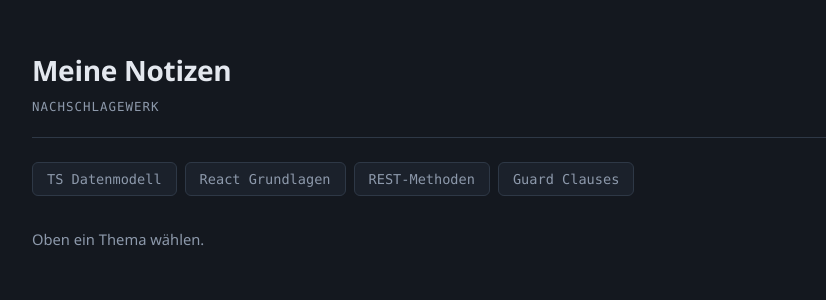
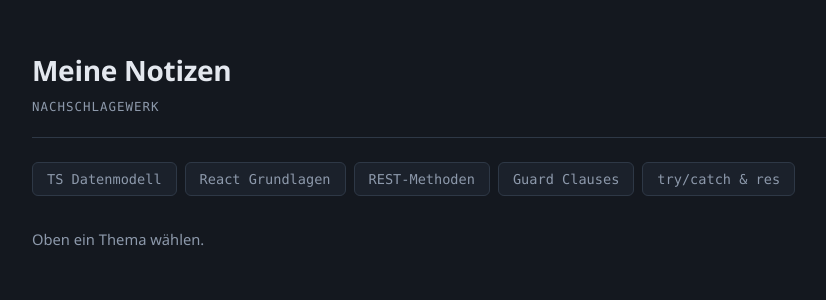
Before and after one commit to Alexander-Bartmann/lernen, a React (Vite) app in the folder notizen/: page / in a window 1280 px wide. Shown: the top 300 px of the page, without its empty margins (210-1036 px from the left). Built offline with nearby package versions, Linux system fonts and the light colour scheme.

Commit message:
Add new topic on try/catch and response handling with detailed entries

```diff
--- a/notizen/src/data/topics.ts
+++ b/notizen/src/data/topics.ts
@@ -241,4 +241,68 @@ export const topics: Topic[] = [
       },
     ],
   },
+  {
+    id: "5",
+    title: "try/catch & res",
+    layout: "liste",
+    entries: [
+      {
+        label: "Guard vs try/catch",
+        description:
+          "Guard Clause fängt ERWARTETE Fehler (ID fehlt, nicht eingeloggt). try/catch fängt UNERWARTETE (DB weg, Verbindung bricht ab). Niemand schreibt if (datenbankIstOffline).",
+      },
+      {
+        label: "Wann läuft catch",
+        description:
+          "Nur wenn im try was geworfen wurde. Geht alles glatt, wird catch komplett übersprungen — anders als else, wo immer ein Zweig läuft.",
+      },
+      {
+        label: "Was catch macht",
+        description:
+          "Überspringt den REST des try-Blocks. Die Funktion beendet erst das return im catch.",
+      },
+      {
+        label: "throw und catch",
+        description:
+          "Ein Paar. throw wirft, catch fängt — auch über Funktionsgrenzen hinweg. Prisma wirft intern, dein catch fängt es.",
+      },
+      {
+        label: "await braucht try",
+        description:
+          "await wirft den Fehler, wenn das Warten schiefgeht. Deshalb steht im Backend fast jeder await-Aufruf in einem try.",
+      },
+      {
+        label: "Ohne catch",
+        description:
+          "Client bekommt gar keine Antwort und hängt. Im schlimmsten Fall stirbt der ganze Server, nicht nur dieser Request.",
+      },
+      {
+        label: "return vs res",
+        description:
+          "return beendet die Funktion. res beantwortet den Request. Eine Route gibt nichts an einen Aufrufer zurück — es gibt keinen. Nur res antwortet.",
+        code: "return res.json(tasks);",
+      },
+      {
+        label: "res-Methoden",
+        description:
+          "json() für Daten, send() für leer, status() setzt den Code. Kein log() — das ist console.error.",
+      },
+      {
+        label: "Loggen vs antworten",
+        description:
+          "console.error(error) mit allen Details in die Server-Logs. Generische Meldung an den Client. Echte Fehlertexte verraten Tabellennamen, Pfade, teils die DB-URL.",
+        code: 'console.error(error);\nreturn res.status(500).json({ error: "Serverfehler" });',
+      },
+      {
+        label: "catch (error) ist unknown",
+        description:
+          "TypeScript typt error als unknown, weil alles geworfen werden kann. Für die Nachricht erst prüfen: error instanceof Error.",
+      },
+      {
+        label: "Guards außerhalb des try",
+        description:
+          "Guards brauchen kein try, da kann nichts unvorhergesehen schiefgehen. Das try beginnt erst, wo die DB ins Spiel kommt.",
+      },
+    ],
+  },
 ];
```
